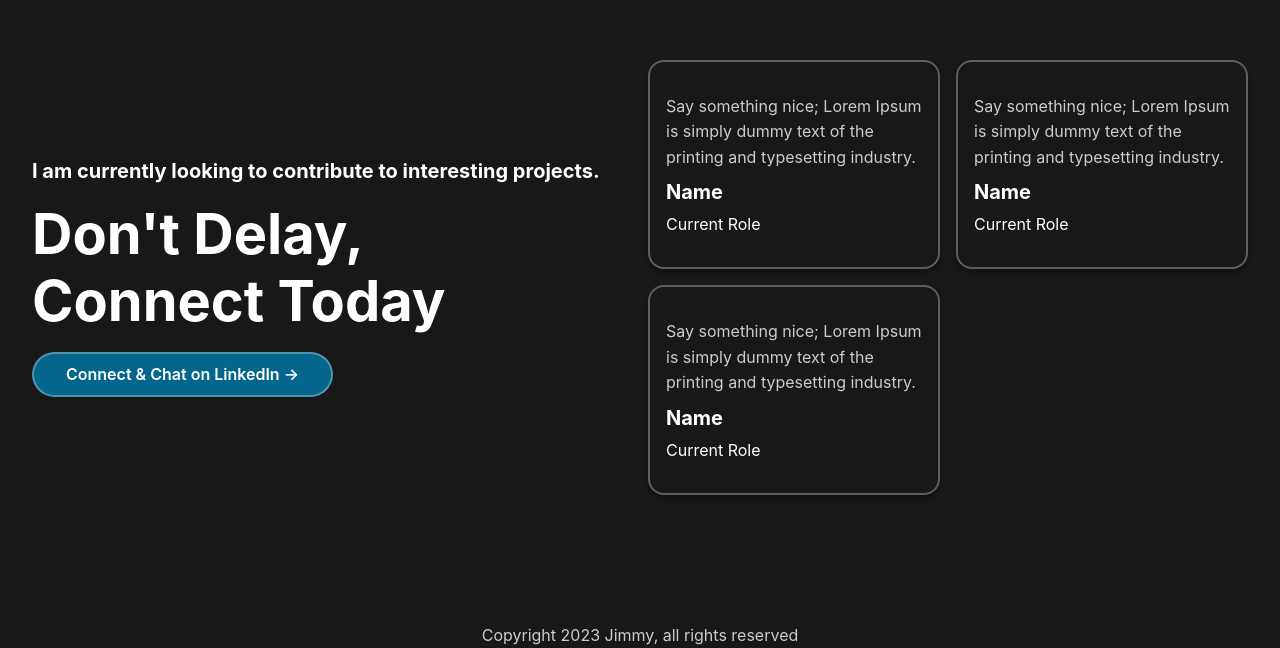
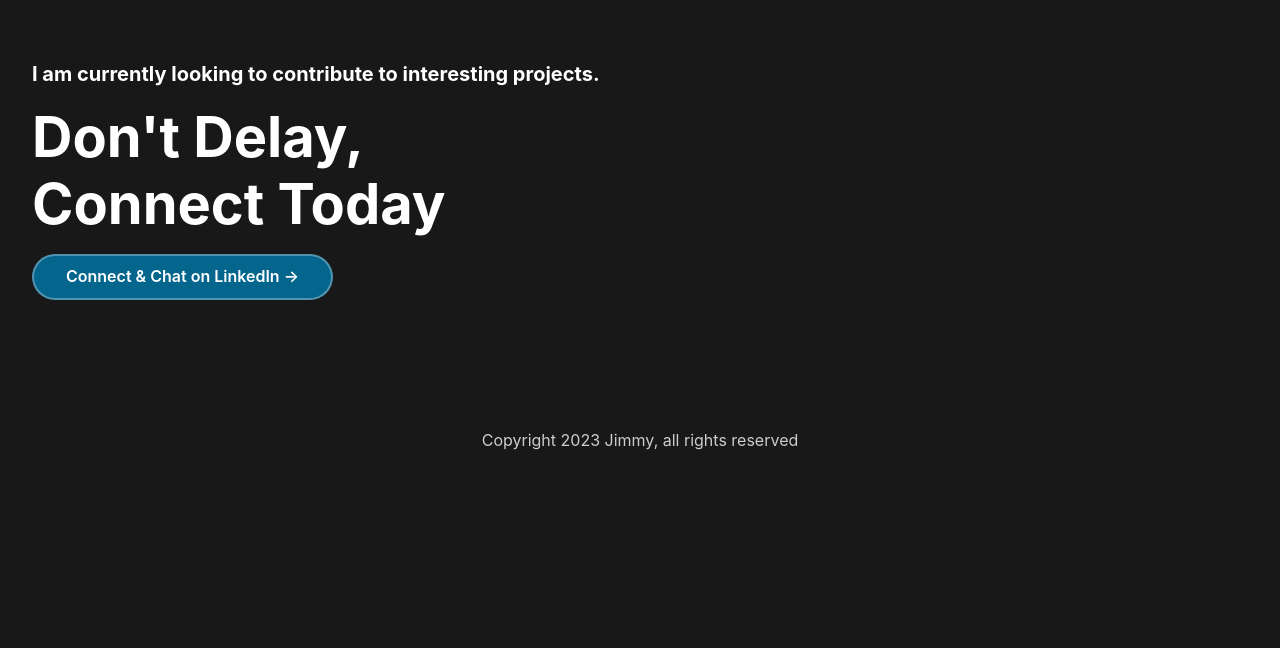
Before and after one commit to Rocket-Fish/portfolio, a Vue app: page / in a window 1280 px wide. Shown: the part 4109-4757 px from the top of the page. After the commit the page ends 4562 px from the top, so only its background shows below. Built offline with nearby package versions, Linux system fonts and the light colour scheme.

Commit message:
disable testominals

```diff
--- a/src/components/homepage/ContactMe.vue
+++ b/src/components/homepage/ContactMe.vue
@@ -41,7 +41,7 @@ const testimonials = ref<Testimonial[]>([
       >
     </div>
     <div class="right">
-      <TestimonialGrid :testimonials="testimonials" />
+      <!-- <TestimonialGrid :testimonials="testimonials" /> -->
     </div>
   </section>
 </template>
```
